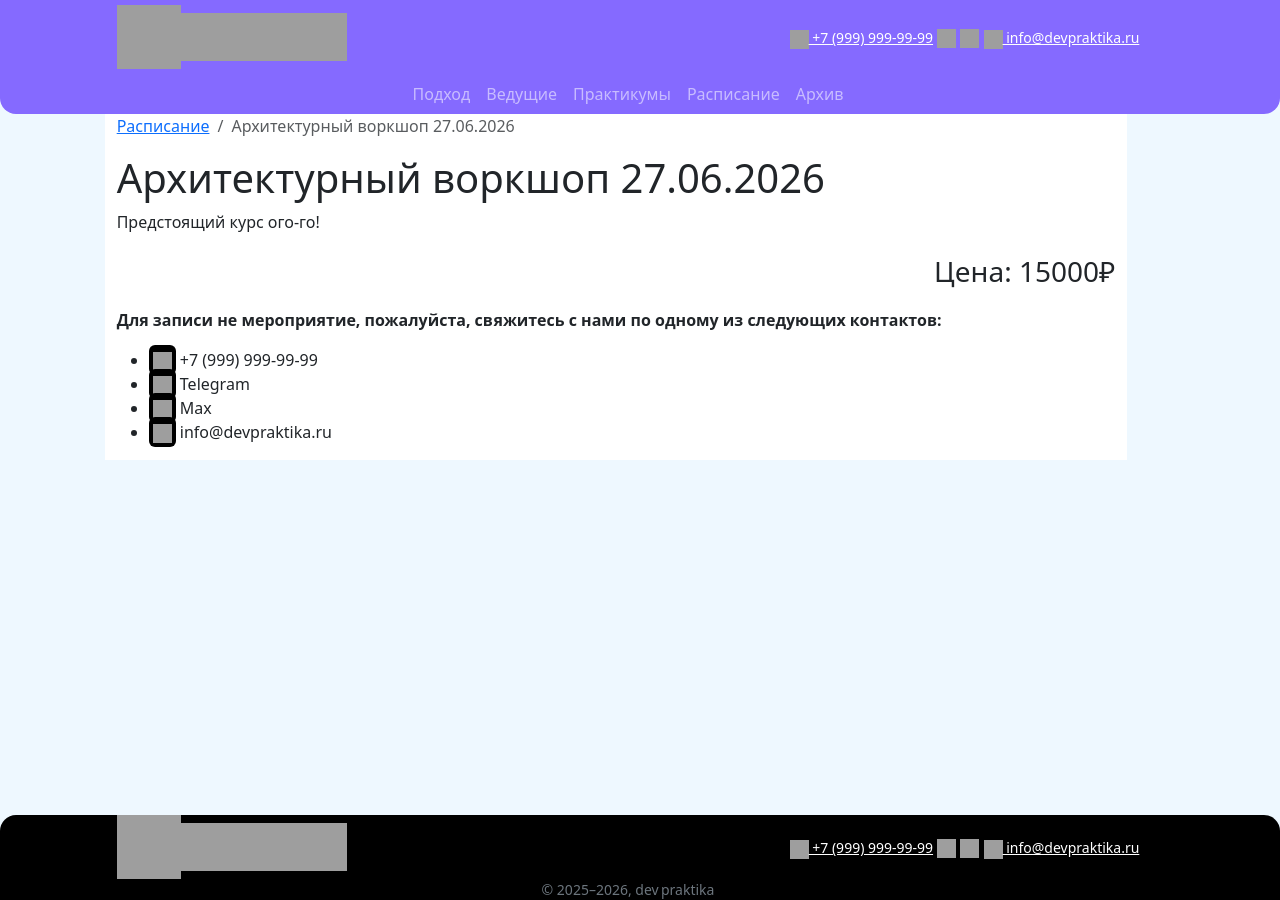
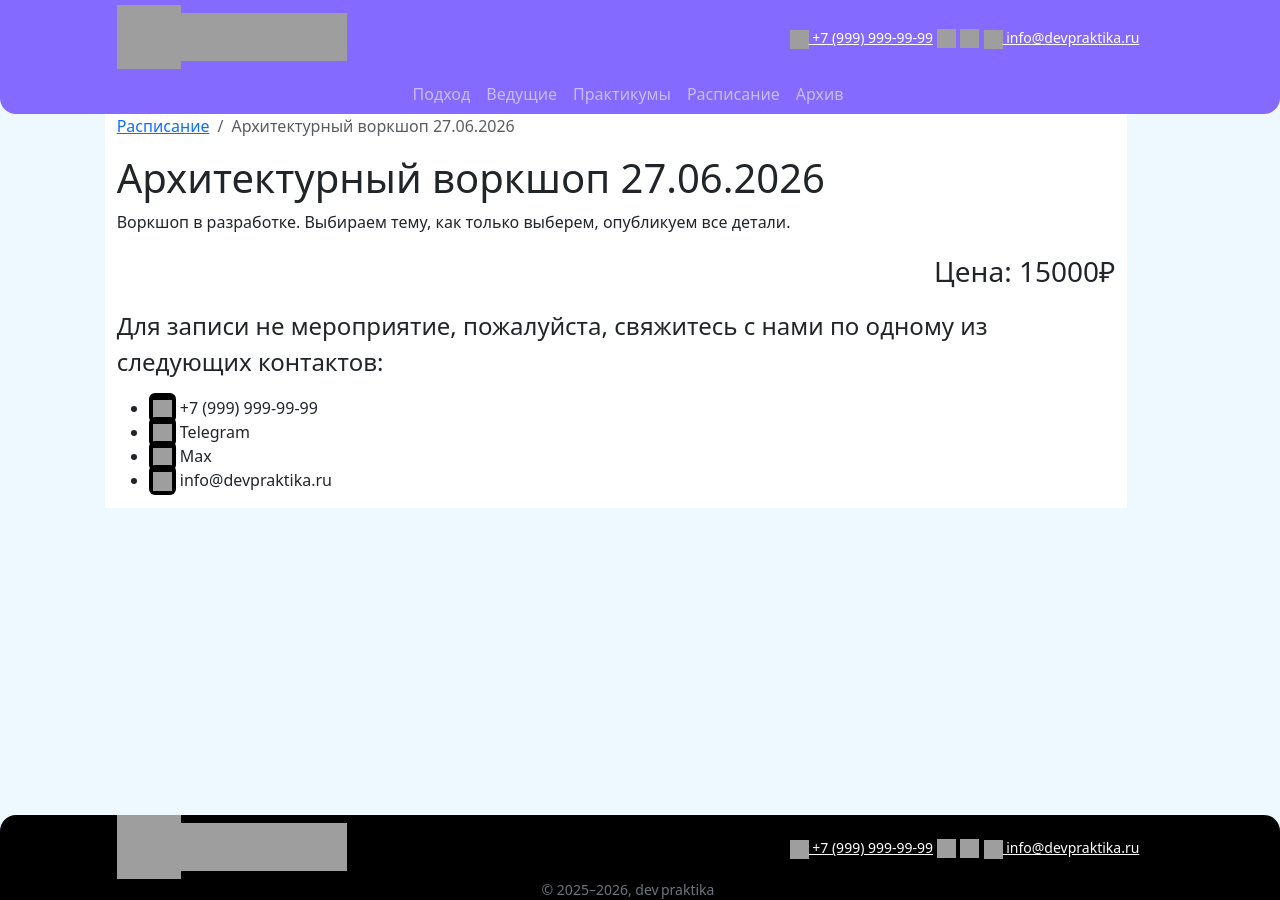
Before and after one commit to devpraktika-ru/devpraktika-ru.github.io, a Jekyll site: the page built from _events/2026-06-27-arc.md, in a window 1280 px wide, cut to the strip 0-900 px from the top of the page. Built offline with Jekyll 4.4.1, drawn with Linux system fonts in a browser that asks for light colours; grey boxes are pictures that could not be loaded.

Commit message:
Fix events

```diff
--- a/_events/2026-06-27-arc.md
+++ b/_events/2026-06-27-arc.md
@@ -1,5 +1,6 @@
 ---
 date: 2026-06-27T11:00:00+03:00
+title: Архитектурный воркшоп 27 июня 2026 года
 past: false
 price: 15000
 workshop: architecture-workshop
@@ -8,4 +9,5 @@ educators:
   - mark-shevchenko
 ---
 
-Предстоящий курс ого-го!
+Воркшоп в разработке.
+Выбираем тему, как только выберем, опубликуем все детали.
--- a/_layouts/default.html
+++ b/_layouts/default.html
@@ -23,6 +23,11 @@
       footer {
         background-color: black;
         border-radius: 16px 16px 0 0;
+      }
+
+      blockquote {
+        border-left: 2px solid #856aff;
+        padding-left: 16px;
       }
 
       @media (min-width: 992px) {
--- a/_layouts/event.html
+++ b/_layouts/event.html
@@ -27,7 +27,7 @@ layout: default
       <p class="fs-3 text-end">Оценка: {% if page.mark %}{{ page.mark }}{% else %}?{% endif %}</p>
     {% else %}
       <p class="fs-3 text-end">Цена: {{ page.price }}₽</p>
-      <p class="fw-bold">Для записи не мероприятие, пожалуйста, свяжитесь с нами по одному из следующих контактов:</p>
+      <p class="fs-4">Для записи не мероприятие, пожалуйста, свяжитесь с нами по одному из следующих контактов:</p>
       <ul>
         <li><a class="bg-black rounded p-1" href="tel:+79999999999"><img src="https://github.com/user-attachments/assets/3293113e-a4e3-4c3b-9fa9-52d78198c197" width="19" height="19" alt="Телефон" /></a> +7 (999) 999-99-99</li>
         <li><a class="bg-black rounded p-1" href="https://t.me/devpraktika"><img src="https://github.com/user-attachments/assets/99b674a2-eb30-4d08-8422-c30c98b46d3d" width="19" height="19" alt="Telegram" /></a> Telegram</li>
```
Also changed, not shown: _events/2026-04-04-arc.md (+1 -0 lines).
